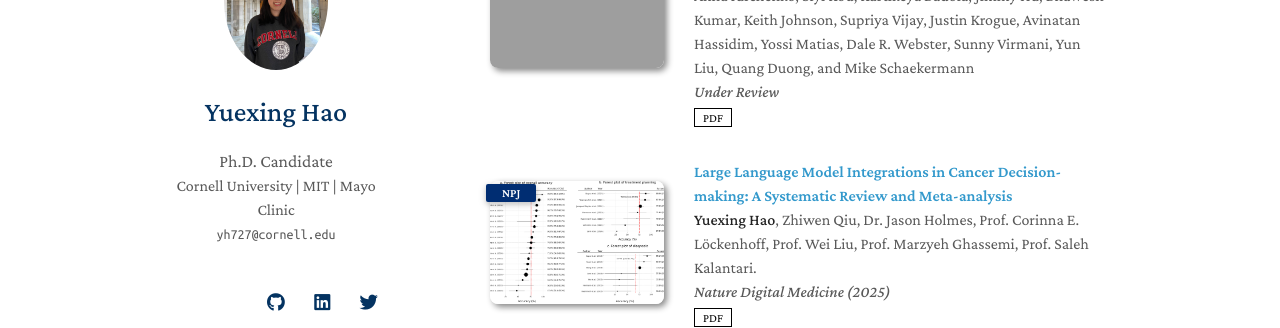
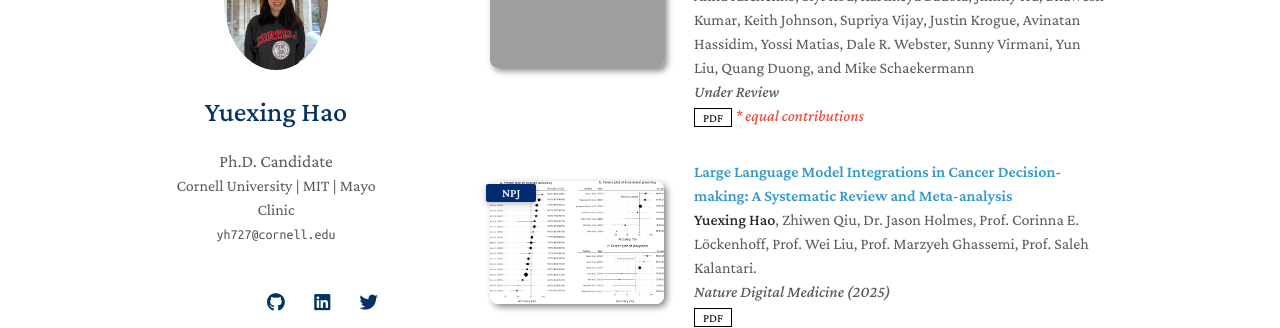
Before and after one commit to YuexingHao/Yuexing-Hao, a Jekyll site: the page built from index.md, in a window 1280 px wide and 900 px high, scrolled down 1330 px. Shown: the part 153-481 px from the top of the window. Built offline with Jekyll 4.4.1, drawn with Linux system fonts in a browser that asks for light colours; nearby versions of some CDN libraries; a style sheet for code colours, icons or effects is not loaded; our own code applies the rules of GitHub Pages for plain Markdown files; grey boxes are pictures that could not be loaded.

Commit message:
Update publications.yml

```diff
--- a/_data/publications.yml
+++ b/_data/publications.yml
@@ -6,6 +6,7 @@
     conference: Under Review
     pdf: https://storage.googleapis.com/research-media/wayfinding-ai.pdf
     image: ./assets/img/SankeyDiagram.png
+    notes: "* equal contributions"
 
   - title: "Large Language Model Integrations in Cancer Decision-making: A Systematic Review and Meta-analysis"
     authors: <strong>Yuexing Hao</strong>, Zhiwen Qiu, Dr. Jason Holmes, Prof. Corinna E. Löckenhoff, Prof. Wei Liu, Prof. Marzyeh Ghassemi, Prof. Saleh Kalantari.
```
